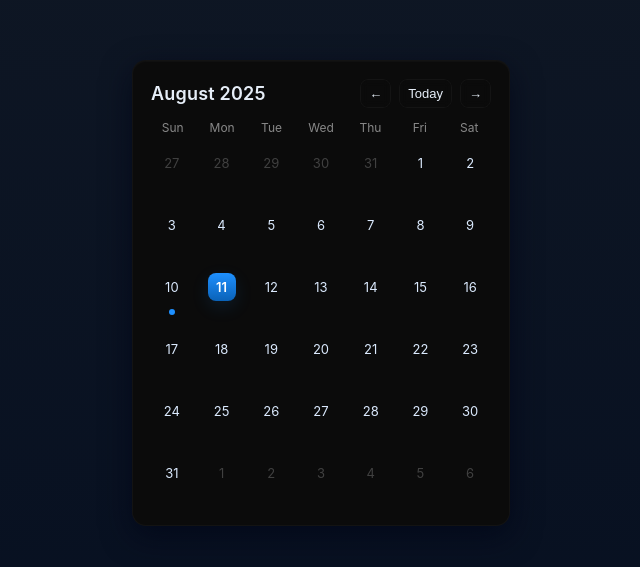
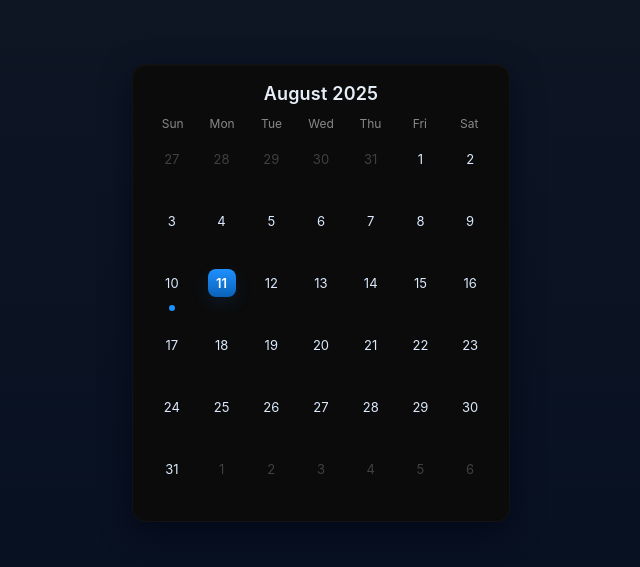
Before and after one commit to SomnathHemram/calendar, a plain HTML site: page index.html in a window 1280 px wide. Shown: the part 131-698 px from the top of the page, without its empty margins (319-959 px from the left). Drawn offline with Linux system fonts and the light colour scheme.

Commit message:
Add files via upload

```diff
--- a/index.html
+++ b/index.html
@@ -3,7 +3,7 @@
 <head>
 <meta charset="utf-8" />
 <meta name="viewport" content="width=device-width,initial-scale=1" />
-<title>Black Box Calendar</title>
+<title>Black Box Calendar with Swipe Navigation</title>
 <style>
   :root{
     --box-bg:#0b0b0b;
@@ -29,12 +29,14 @@
     width: 340px;
     padding: 18px;
     border: 1px solid rgba(255,255,255,0.03);
+    touch-action: pan-y; /* allow vertical pan for swipe */
+    user-select: none; /* avoid text selection while swiping */
   }
 
   .header {
     display:flex;
     align-items:center;
-    justify-content:space-between;
+    justify-content:center; /* center month label */
     gap:12px;
     margin-bottom:12px;
   }
@@ -43,21 +45,7 @@
     font-weight:600;
     letter-spacing:0.2px;
   }
-  .controls{
-    display:flex;
-    gap:8px;
-  }
-  .btn {
-    background:transparent;
-    border:1px solid rgba(255,255,255,0.04);
-    color:inherit;
-    padding:6px 8px;
-    border-radius:8px;
-    cursor:pointer;
-    font-size:13px;
-    backdrop-filter: blur(4px);
-  }
-  .btn:hover{transform:translateY(-1px);}
+  /* controls removed */
 
   .weekday-row {
     display:grid;
@@ -125,11 +113,6 @@
   <div class="blackbox" role="application" aria-label="Calendar in a black box">
     <div class="header">
       <div class="month" id="monthLabel">Month Year</div>
-      <div class="controls">
-        <button class="btn" id="prevBtn" title="Previous month">&larr;</button>
-        <button class="btn" id="todayBtn" title="Go to today">Today</button>
-        <button class="btn" id="nextBtn" title="Next month">&rarr;</button>
-      </div>
     </div>
 
     <div class="weekday-row" aria-hidden="true">
@@ -143,9 +126,7 @@
 (function(){
   const monthLabel = document.getElementById('monthLabel');
   const daysGrid = document.getElementById('daysGrid');
-  const prevBtn = document.getElementById('prevBtn');
-  const nextBtn = document.getElementById('nextBtn');
-  const todayBtn = document.getElementById('todayBtn');
+  const blackbox = document.querySelector('.blackbox');
 
   // start with current date
   let view = new Date();
@@ -217,7 +198,6 @@
 
       // click handler example
       cell.addEventListener('click', ()=> {
-        // Simple accessible alert — replace with modal or details if wanted
         const label = cellDate.toDateString();
         const isEvent = !!events[key];
         alert(label + (isEvent ? ' — You have an event' : ' — No events'));
@@ -227,21 +207,33 @@
     }
   }
 
-  prevBtn.addEventListener('click', ()=> {
-    view = new Date(view.getFullYear(), view.getMonth()-1, 1);
-    render();
-  });
-  nextBtn.addEventListener('click', ()=> {
-    view = new Date(view.getFullYear(), view.getMonth()+1, 1);
-    render();
-  });
-  todayBtn.addEventListener('click', ()=> {
-    view = new Date();
-    view.setHours(0,0,0,0);
-    render();
+  // Swipe gesture detection
+  let startY = 0;
+  let endY = 0;
+  const threshold = 30; // minimum px to consider a swipe
+
+  blackbox.addEventListener('touchstart', e => {
+    startY = e.touches[0].clientY;
   });
 
-  // initial render
+  blackbox.addEventListener('touchend', e => {
+    endY = e.changedTouches[0].clientY;
+    const diff = endY - startY;
+
+    if (Math.abs(diff) > threshold) {
+      if (diff < 0) {
+        // Swipe up → Next month
+        view = new Date(view.getFullYear(), view.getMonth() + 1, 1);
+        render();
+      } else {
+        // Swipe down → Previous month
+        view = new Date(view.getFullYear(), view.getMonth() - 1, 1);
+        render();
+      }
+    }
+  });
+
+  // Initial render
   render();
 })();
 </script>
```
